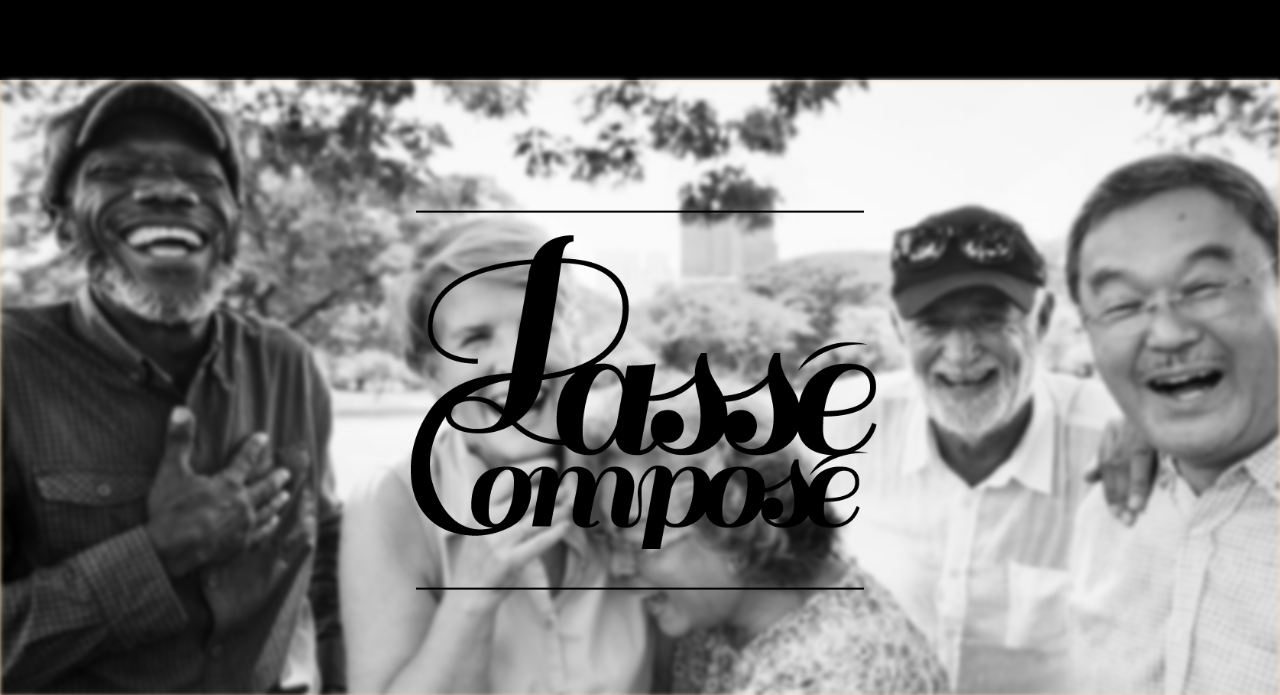
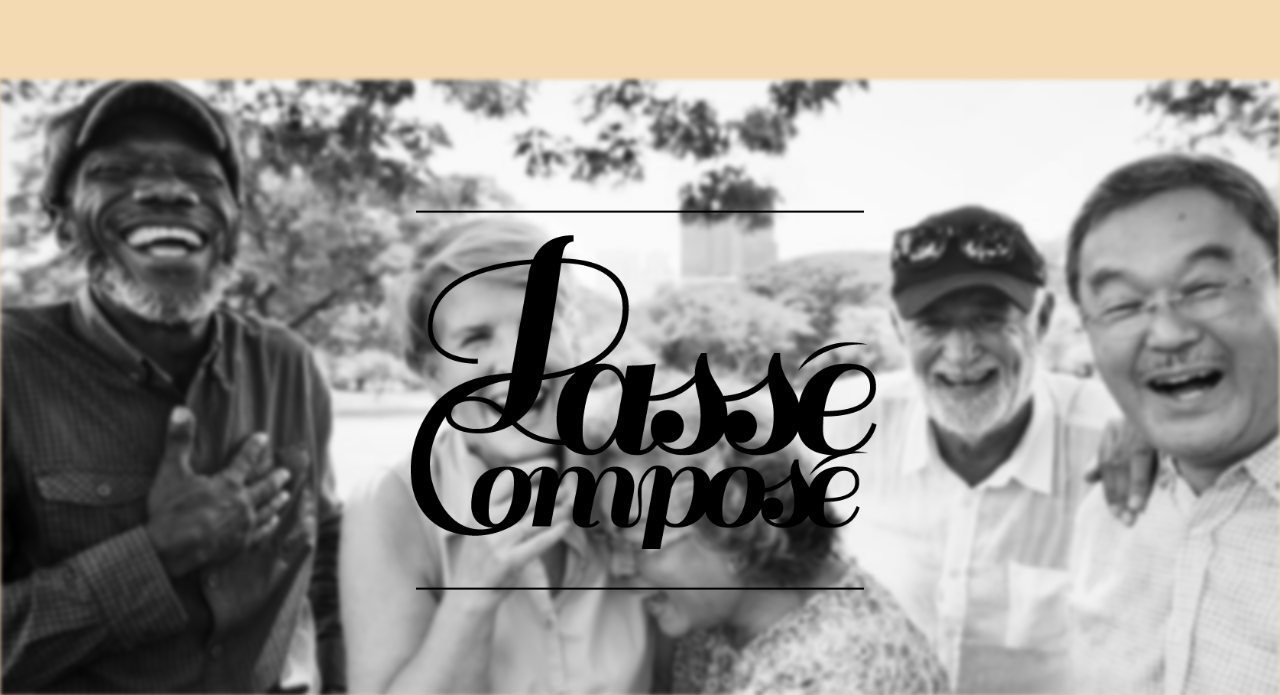
Before and after one commit to KaoProjects/SAE-2.03, a PHP site: page /passe_compose/pages/public/histoire-index.php in a window 1280 px wide. Shown: the top 695 px of the page. Run offline with PHP 8.4, Linux system fonts and the light colour scheme; data comes from the database, SQL or seed files in the repository; some web fonts are replaced.

Commit message:
Update style.css

```diff
--- a/passe_compose/assets/css/style.css
+++ b/passe_compose/assets/css/style.css
@@ -178,7 +178,7 @@ body {
 #banniere {
   height: 10vh;
   width: 100%;
-  background-color: black;
+  background-color: #f3dab3;
   overflow-x: hidden;
 }
 
```
